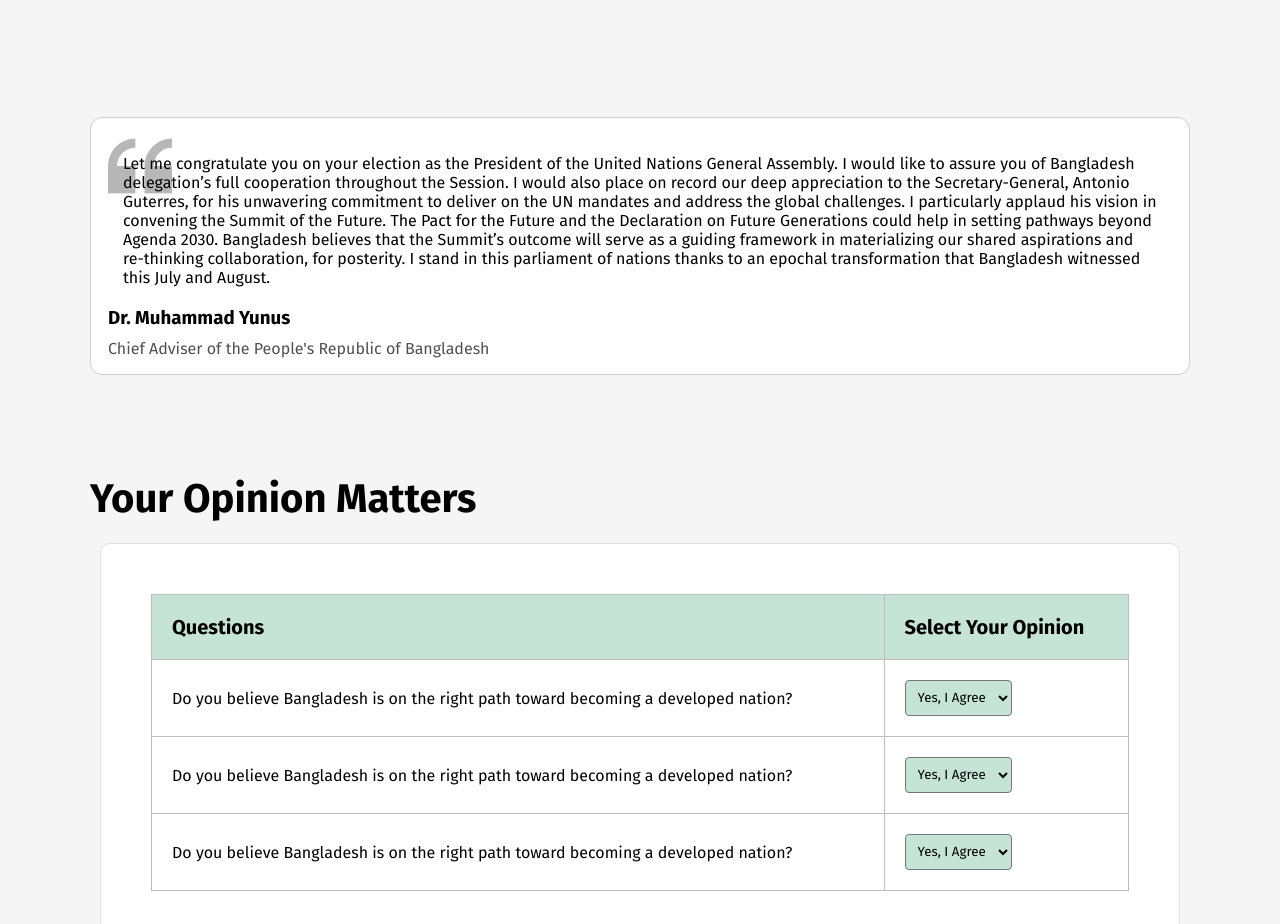
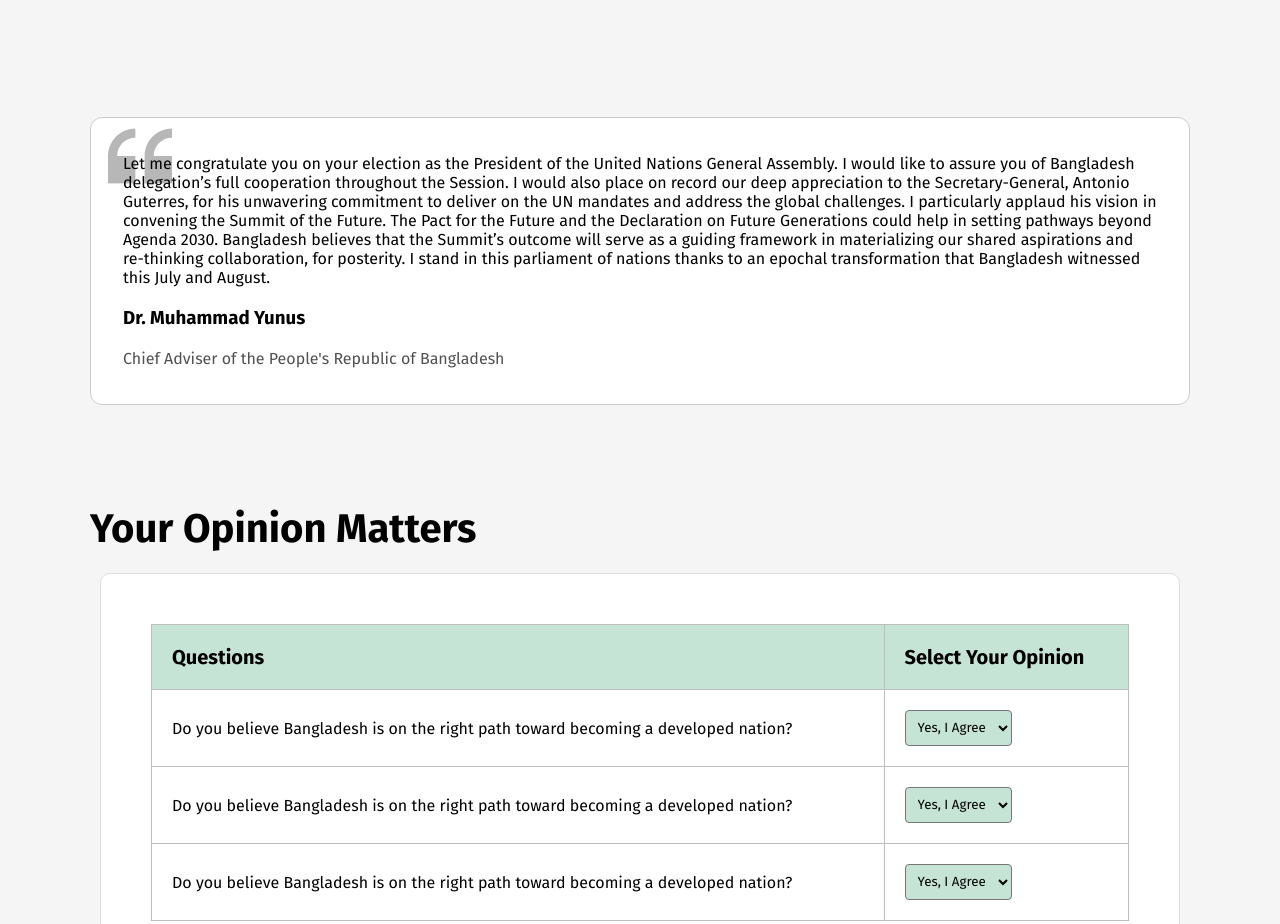
Before and after one commit to abdullahalnirob/ph-assignment-01, a plain HTML site: page index.html in a window 1280 px wide. Shown: the part 1585-2509 px from the top of the page. Drawn offline with Linux system fonts and the light colour scheme.

Commit message:
younus-sir div added

```diff
--- a/index.html
+++ b/index.html
@@ -111,17 +111,24 @@
   </section>
   <section class="younus-sir-section">
     <div class="bg">
-        <p class="younus-sir">
-          Let me congratulate you on your election as the President of the United Nations General Assembly. I would like to assure you of Bangladesh delegation’s full cooperation throughout the Session.
-          I would also place on record our deep appreciation to the Secretary-General, Antonio Guterres, for his unwavering commitment to deliver on the UN mandates and address the global challenges.
+      <div class="younus-sir">
+        <p>
+          Let me congratulate you on your election as the President of the United Nations General Assembly. I would like
+          to assure you of Bangladesh delegation’s full cooperation throughout the Session.
+          I would also place on record our deep appreciation to the Secretary-General, Antonio Guterres, for his
+          unwavering commitment to deliver on the UN mandates and address the global challenges.
           I particularly applaud his vision in convening the Summit of the Future.
 
-The Pact for the Future and the Declaration on Future Generations could help in setting pathways beyond Agenda 2030. Bangladesh believes that the Summit’s outcome will serve as a guiding framework in materializing our shared aspirations and re-thinking collaboration, for posterity.
+          The Pact for the Future and the Declaration on Future Generations could help in setting pathways beyond Agenda
+          2030. Bangladesh believes that the Summit’s outcome will serve as a guiding framework in materializing our
+          shared aspirations and re-thinking collaboration, for posterity.
 
-I stand in this parliament of nations thanks to an epochal transformation  that Bangladesh witnessed this July and August.
+          I stand in this parliament of nations thanks to an epochal transformation that Bangladesh witnessed this July
+          and August.
         <h3>Dr. Muhammad Yunus</h3>
         <p class="position">Chief Adviser of the People's Republic of Bangladesh</p>
         </p>
+      </div>
     </div>
   </section>
   <section class="opinio">
@@ -225,7 +232,9 @@ I stand in this parliament of nations thanks to an epochal transformation  that
     <header>
       <h1>Donate Today</h1>
       <p>
-        Bangladesh 2.0 aims to redefine the nation’s trajectory by embracing cutting-edge technology, promoting inclusive growth, and ensuring sustainability. With initiatives in renewable energy, digital transformation, and robust infrastructure.
+        Bangladesh 2.0 aims to redefine the nation’s trajectory by embracing cutting-edge technology, promoting
+        inclusive growth, and ensuring sustainability. With initiatives in renewable energy, digital transformation, and
+        robust infrastructure.
       </p>
     </header>
     <div class="cards">
@@ -252,7 +261,8 @@ I stand in this parliament of nations thanks to an epochal transformation  that
   <section class="subscribe-newslater">
     <h1>Subscribe Newsletter</h1>
     <p>
-          Bangladesh 2.0 aims to redefine the nation’s trajectory by embracing cutting-edge technology, promoting inclusive growth.
+      Bangladesh 2.0 aims to redefine the nation’s trajectory by embracing cutting-edge technology, promoting inclusive
+      growth.
     </p>
     <div class="input">
       <input type="text" placeholder="Enter your email here">
@@ -261,6 +271,7 @@ I stand in this parliament of nations thanks to an epochal transformation  that
     <p>We promise not to spam you!</p>
   </section>
 </div>
+
 <body>
 
   <footer>
@@ -272,4 +283,5 @@ I stand in this parliament of nations thanks to an epochal transformation  that
     </div>
   </footer>
 </body>
+
 </html>
```
Lines whose indentation alone changed are shown as unchanged.
